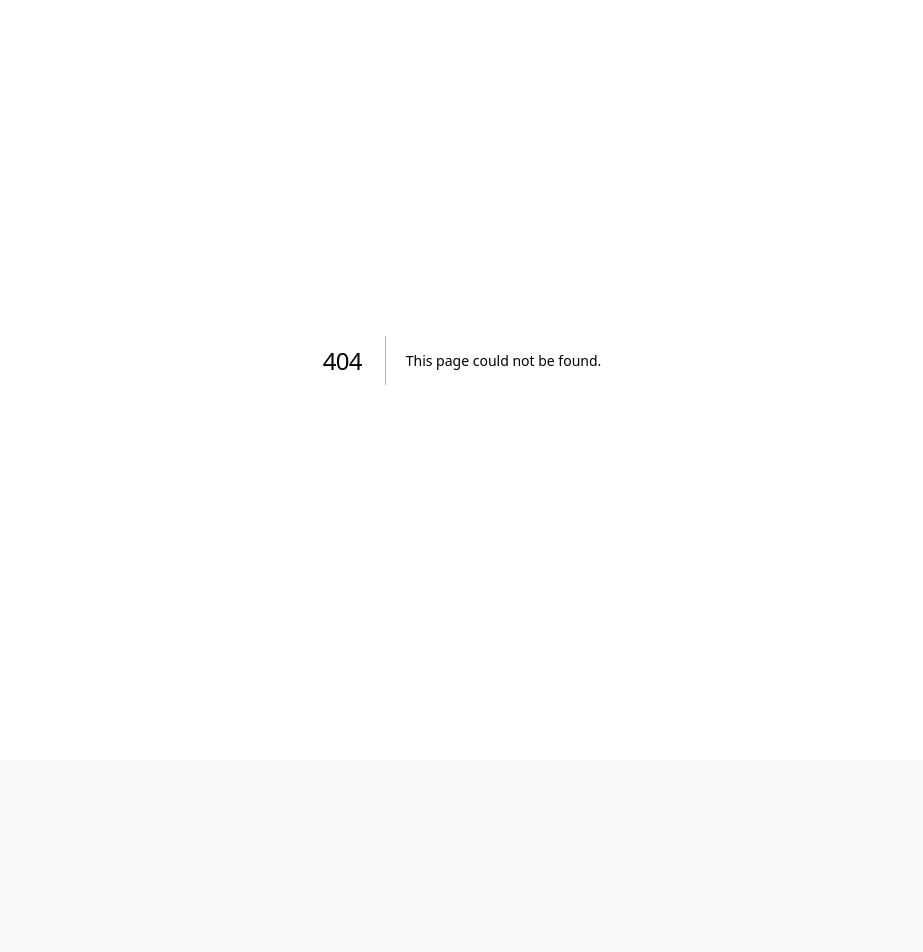
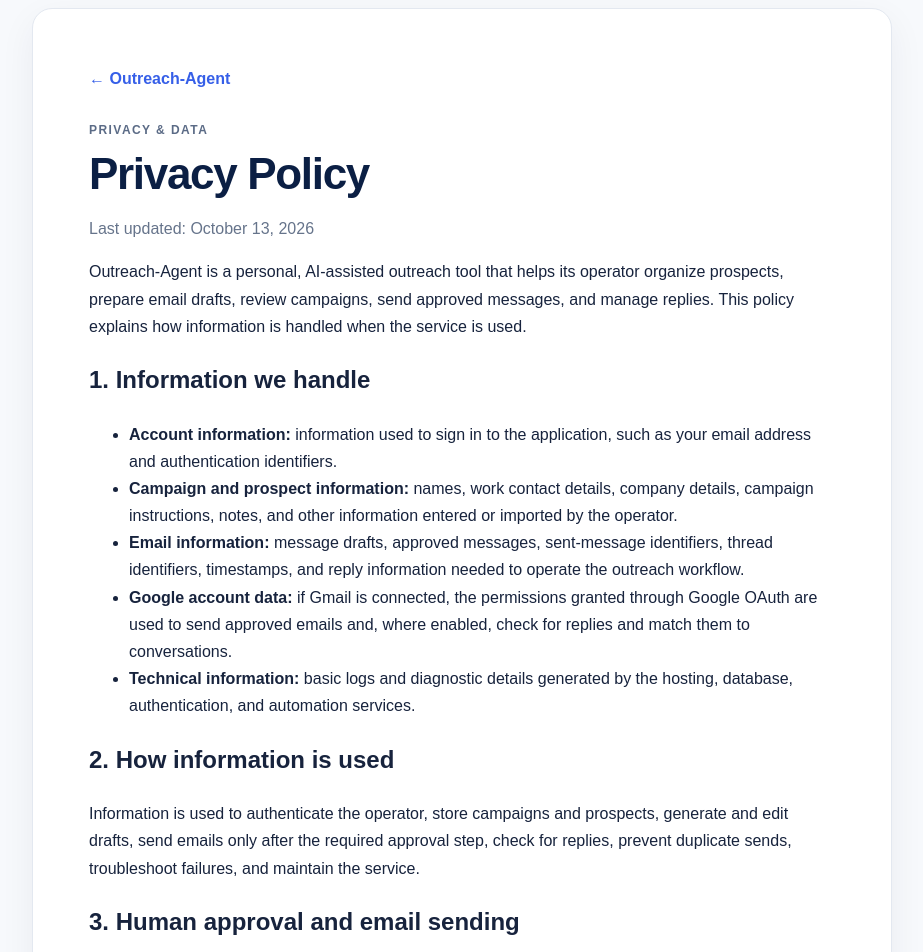
Before and after one commit to jbnikky13/Outreach-Agent, a Next.js app: page /privacy in a window 1280 px wide. Before the commit this address had no page. Shown: the part 40-992 px from the top of the page, without its empty margins (178-1101 px from the left). Before the commit the page ends 800 px from the top, so only its background shows below. Built offline with nearby package versions, Linux system fonts and the light colour scheme.

Commit message:
Add public privacy policy page

```diff
--- /dev/null
+++ b/app/privacy/page.tsx
@@ -0,0 +1,56 @@
+"use client";
+
+import Link from "next/link";
+
+const updated = "October 13, 2026";
+
+export default function PrivacyPolicyPage() {
+  return (
+    <main style={{minHeight:"100vh",background:"#f7f9fc",color:"#17233d",padding:"48px 20px",fontFamily:"Arial, Helvetica, sans-serif"}}>
+      <article style={{maxWidth:860,margin:"0 auto",background:"#fff",border:"1px solid #e3e8f0",borderRadius:20,padding:"clamp(24px,5vw,56px)",boxShadow:"0 12px 36px rgba(11,31,68,.06)",lineHeight:1.7}}>
+        <Link href="/" style={{color:"#365fe8",textDecoration:"none",fontWeight:700}}>← Outreach-Agent</Link>
+        <p style={{marginTop:28,marginBottom:4,color:"#5b6b86",fontWeight:700,letterSpacing:".12em",fontSize:12}}>PRIVACY & DATA</p>
+        <h1 style={{fontSize:"clamp(32px,5vw,44px)",lineHeight:1.15,margin:"8px 0 12px",color:"#0b1f44"}}>Privacy Policy</h1>
+        <p style={{color:"#66748b"}}>Last updated: {updated}</p>
+        <p>Outreach-Agent is a personal, AI-assisted outreach tool that helps its operator organize prospects, prepare email drafts, review campaigns, send approved messages, and manage replies. This policy explains how information is handled when the service is used.</p>
+        <h2>1. Information we handle</h2>
+        <ul>
+          <li><strong>Account information:</strong> information used to sign in to the application, such as your email address and authentication identifiers.</li>
+          <li><strong>Campaign and prospect information:</strong> names, work contact details, company details, campaign instructions, notes, and other information entered or imported by the operator.</li>
+          <li><strong>Email information:</strong> message drafts, approved messages, sent-message identifiers, thread identifiers, timestamps, and reply information needed to operate the outreach workflow.</li>
+          <li><strong>Google account data:</strong> if Gmail is connected, the permissions granted through Google OAuth are used to send approved emails and, where enabled, check for replies and match them to conversations.</li>
+          <li><strong>Technical information:</strong> basic logs and diagnostic details generated by the hosting, database, authentication, and automation services.</li>
+        </ul>
+        <h2>2. How information is used</h2>
+        <p>Information is used to authenticate the operator, store campaigns and prospects, generate and edit drafts, send emails only after the required approval step, check for replies, prevent duplicate sends, troubleshoot failures, and maintain the service.</p>
+        <h2>3. Human approval and email sending</h2>
+        <p>Outreach-Agent is designed to require human review and approval before an outreach draft is sent. Connecting a mailbox does not by itself authorize every draft to be sent. The operator remains responsible for reviewing recipients, content, and compliance with applicable email and privacy laws.</p>
+        <h2>4. Google user data</h2>
+        <p>When Gmail is connected, Outreach-Agent uses Google data only to provide the email features the operator has enabled, such as sending approved messages and checking for relevant replies. Google account data is not sold, used for advertising, or used to build advertising profiles. It is not shared with unrelated third parties except as needed to provide the service, at the account holder’s direction, or when legally required.</p>
+        <p>Use and transfer of information received from Google APIs adheres to the Google API Services User Data Policy, including its Limited Use requirements. The account holder can review or revoke the app’s Google access in their Google Account security settings.</p>
+        <h2>5. Storage and service providers</h2>
+        <p>Application data may be processed or stored by the service providers used to run Outreach-Agent, including Supabase for database and authentication services, Vercel for application hosting, GitHub Actions for automation, and Google/Gmail for mailbox features. Those providers process information under their own terms and privacy policies. Data may be processed in countries other than the operator’s country.</p>
+        <h2>6. Sharing and sale</h2>
+        <p>Personal information is not sold. Information is shared only with service providers needed to operate the application, with services the operator chooses to connect, when the person operating the account directs it, or when disclosure is required by law or necessary to protect rights and security.</p>
+        <h2>7. Retention and deletion</h2>
+        <p>Campaigns, prospect records, drafts, and conversation metadata may be retained for as long as needed to operate the service and maintain its history. The operator can delete records from the application and request deletion of account-related data by contacting us. Some records may remain temporarily in backups or logs, or be retained where legally required.</p>
+        <h2>8. Security</h2>
+        <p>Reasonable technical and organizational measures are used to protect information. No internet service or storage system can be guaranteed completely secure. OAuth credentials and access tokens should be stored in protected secret-management systems and must not be shared publicly.</p>
+        <h2>9. Your choices</h2>
+        <ul>
+          <li>Revoke Google access at any time from your Google Account security settings.</li>
+          <li>Stop using the service and request deletion of account-related data.</li>
+          <li>Contact us with questions about information handled by the application.</li>
+        </ul>
+        <h2>10. Children’s privacy</h2>
+        <p>Outreach-Agent is a productivity tool for professional outreach and is not designed for children.</p>
+        <h2>11. Changes to this policy</h2>
+        <p>This policy may be updated as the service changes. The current version and its revision date will be published on this page.</p>
+        <h2>12. Contact</h2>
+        <p>For privacy questions or data-deletion requests, contact <a href="mailto:godamsorbari13@gmail.com" style={{color:"#365fe8"}}>godamsorbari13@gmail.com</a>.</p>
+        <hr style={{border:0,borderTop:"1px solid #e3e8f0",margin:"36px 0 20px"}} />
+        <p style={{fontSize:13,color:"#66748b",marginBottom:0}}>Outreach-Agent · <a href="https://outreach-agent-woad.vercel.app/" style={{color:"#365fe8"}}>outreach-agent-woad.vercel.app</a></p>
+      </article>
+    </main>
+  );
+}
```
